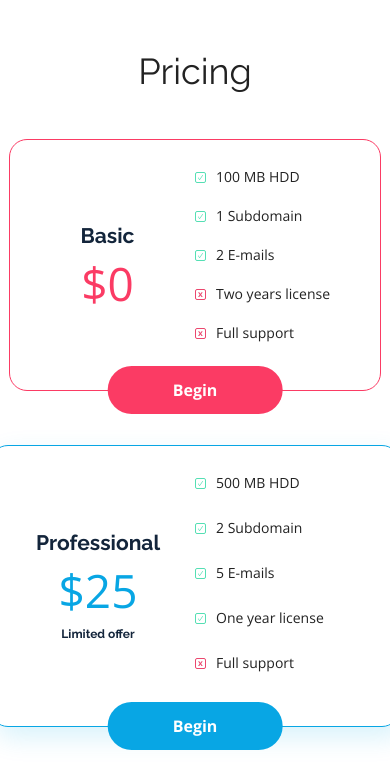
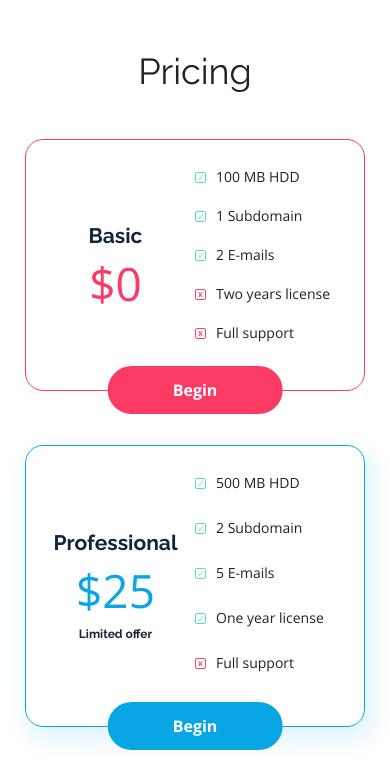
Before and after one commit to patryk-pi/Web-page_Best-Shop, a website built with Parcel: page index.html in a window 390 px wide. Shown: the part 2980-3759 px from the top of the page. Built offline with nearby package versions, Linux system fonts and the light colour scheme.

Commit message:
fixed spacing in pricing section - mobile

```diff
--- a/scss/elements/_pricing.scss
+++ b/scss/elements/_pricing.scss
@@ -15,6 +15,7 @@
     @include tablet {
       flex-direction: column;
       gap: 5.4rem;
+      padding: 0 1rem;
     }
   }
 
@@ -30,6 +31,8 @@
     @include tablet {
       flex-direction: row;
       padding: 0 1rem 0;
+      max-width: 37.2rem;
+      width: 100%;
     }
 
 
@@ -119,6 +122,11 @@
     box-shadow: .5rem 1rem 2.7rem #07ACE629;
     margin: 0 4rem;
 
+    @include tablet {
+      max-width: 41rem;
+      width: 100%;
+    }
+
     .pricing-benefit {
       margin-bottom: 2.6rem;
     }
```
